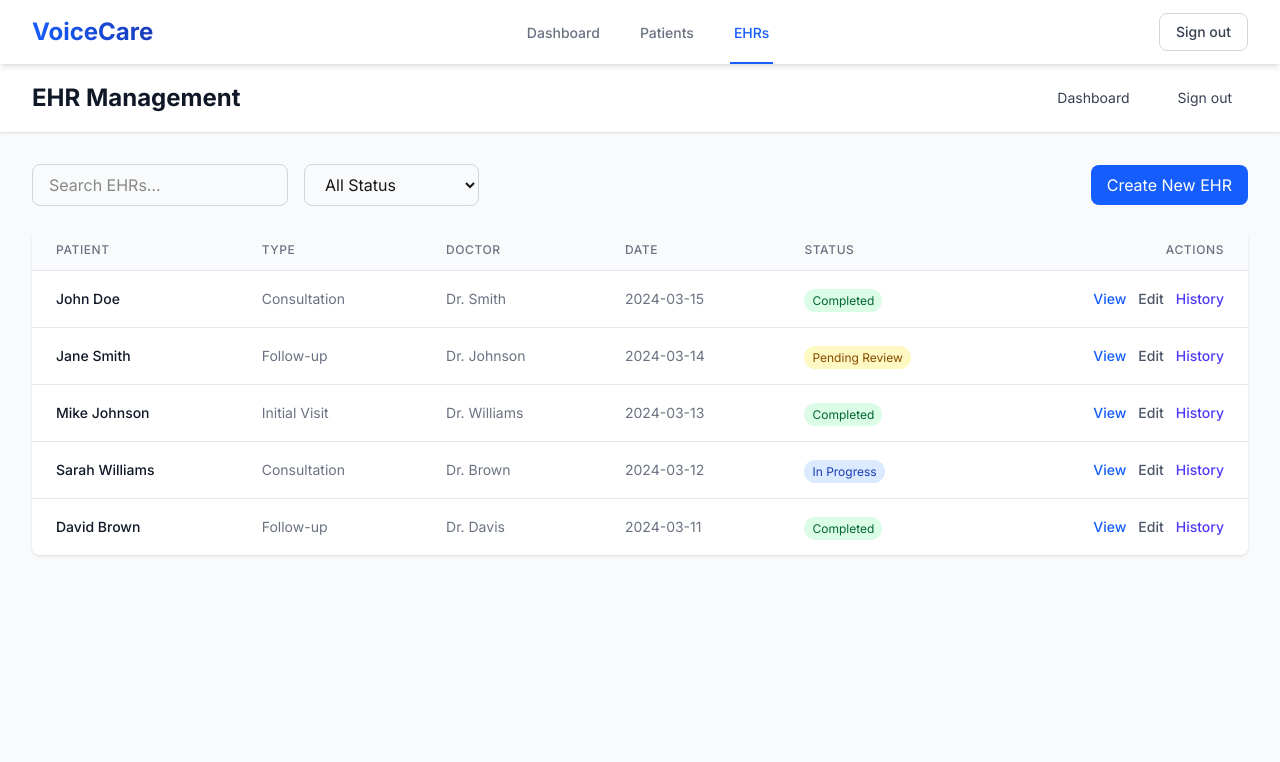
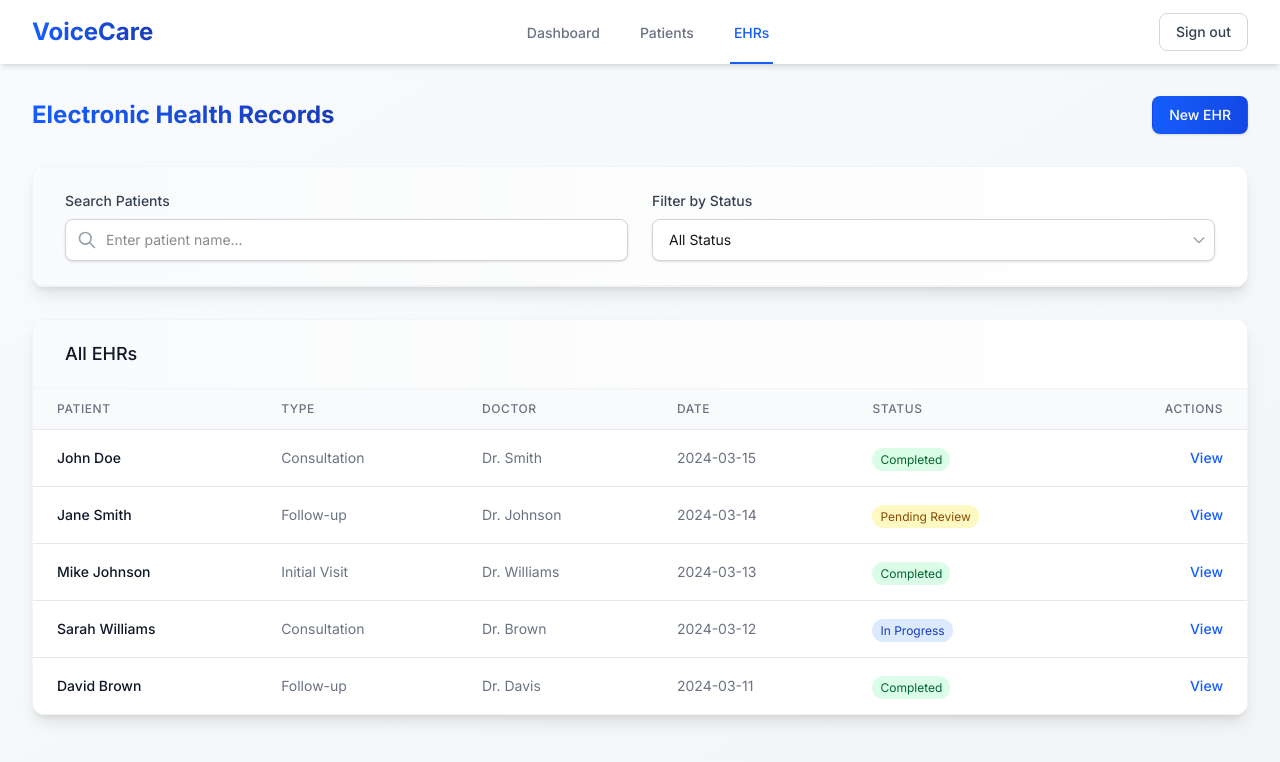
Before and after one commit to Voice-to-EHR-Tietoevry-Oamk/voice-to-ehr, a Next.js app in the folder frontend/: page /ehrs in a window 1280 px wide. Shown: the top 762 px of the page. Built offline with nearby package versions, Linux system fonts and the light colour scheme; sample sign-in values are in the browser's storage.

Commit message:
Revamp EHRsPage layout and styling, enhancing user experience with a gradient background, improved search and filter controls, and a more visually appealing EHRs table. Update button styles and add hover effects for better interactivity.

```diff
--- a/frontend/app/ehrs/page.tsx
+++ b/frontend/app/ehrs/page.tsx
@@ -65,63 +65,76 @@ export default function EhrsPage() {
   }
 
   return (
-    <div className="min-h-screen bg-gray-50">
-      {/* Header */}
-      <header className="bg-white shadow-sm">
-        <div className="max-w-7xl mx-auto px-4 sm:px-6 lg:px-8 py-4 flex justify-between items-center">
-          <h1 className="text-2xl font-bold text-gray-900">EHR Management</h1>
-          <div className="flex space-x-4">
+    <div className="min-h-screen bg-gradient-to-br from-gray-50 to-gray-100">
+      <main className="max-w-7xl mx-auto px-4 sm:px-6 lg:px-8 py-8">
+        {/* Page Title and Actions */}
+        <div className="flex justify-between items-center mb-8">
+          <h1 className="text-2xl font-bold bg-gradient-to-r from-blue-600 to-blue-800 bg-clip-text text-transparent">Electronic Health Records</h1>
           <Link
-              href="/dashboard"
-              className="px-4 py-2 text-sm text-gray-700 hover:text-gray-900"
+            href="/ehrs/new"
+            className="px-4 py-2 text-sm font-medium text-white bg-gradient-to-r from-blue-600 to-blue-700 border border-transparent rounded-lg hover:from-blue-700 hover:to-blue-800 transition-all duration-200 shadow-sm hover:shadow-md"
           >
-              Dashboard
+            New EHR
           </Link>
-            <button
-              onClick={() => {
-                localStorage.removeItem('user');
-                router.push('/');
-              }}
-              className="px-4 py-2 text-sm text-gray-700 hover:text-gray-900"
-            >
-              Sign out
-            </button>
+        </div>
+
+        {/* Filters */}
+        <div className="bg-white shadow-lg rounded-xl overflow-hidden border border-gray-100 hover:shadow-xl transition-shadow duration-300 mb-8">
+          <div className="px-8 py-6 border-b border-gray-100 bg-gradient-to-r from-gray-50 to-white">
+            <div className="flex flex-col sm:flex-row gap-6">
+              <div className="flex-1">
+                <label htmlFor="search" className="block text-sm font-medium text-gray-700 mb-2">
+                  Search Patients
+                </label>
+                <div className="relative">
+                  <div className="absolute inset-y-0 left-0 pl-3 flex items-center pointer-events-none">
+                    <svg className="h-5 w-5 text-gray-400" fill="none" viewBox="0 0 24 24" stroke="currentColor">
+                      <path strokeLinecap="round" strokeLinejoin="round" strokeWidth={2} d="M21 21l-6-6m2-5a7 7 0 11-14 0 7 7 0 0114 0z" />
+                    </svg>
+                  </div>
+                  <input
+                    id="search"
+                    type="text"
+                    placeholder="Enter patient name..."
+                    value={searchTerm}
+                    onChange={(e) => setSearchTerm(e.target.value)}
+                    className="block w-full pl-10 pr-4 py-2.5 border border-gray-300 rounded-lg shadow-sm focus:ring-2 focus:ring-blue-500 focus:border-blue-500 sm:text-sm bg-white transition-colors duration-200"
+                  />
                 </div>
               </div>
-      </header>
-
-      <main className="max-w-7xl mx-auto px-4 sm:px-6 lg:px-8 py-8">
-        {/* Controls */}
-        <div className="mb-6 flex flex-col sm:flex-row justify-between items-center space-y-4 sm:space-y-0">
-          <div className="flex space-x-4 w-full sm:w-auto">
-            <input
-              type="text"
-              placeholder="Search EHRs..."
-              value={searchTerm}
-              onChange={(e) => setSearchTerm(e.target.value)}
-              className="flex-1 sm:w-64 px-4 py-2 border border-gray-300 rounded-lg focus:ring-2 focus:ring-blue-500 focus:border-blue-500"
-            />
+              <div className="flex-1">
+                <label htmlFor="status" className="block text-sm font-medium text-gray-700 mb-2">
+                  Filter by Status
+                </label>
+                <div className="relative">
                   <select
+                    id="status"
                     value={filter}
                     onChange={(e) => setFilter(e.target.value)}
-              className="px-4 py-2 border border-gray-300 rounded-lg focus:ring-2 focus:ring-blue-500 focus:border-blue-500"
+                    className="block w-full pl-4 pr-10 py-2.5 text-base border border-gray-300 rounded-lg shadow-sm focus:ring-2 focus:ring-blue-500 focus:border-blue-500 sm:text-sm bg-white appearance-none transition-colors duration-200"
                   >
                     <option value="all">All Status</option>
                     <option value="completed">Completed</option>
-              <option value="pending review">Pending Review</option>
-              <option value="in progress">In Progress</option>
+                    <option value="pending">Pending Review</option>
+                    <option value="in-progress">In Progress</option>
                   </select>
+                  <div className="absolute inset-y-0 right-0 flex items-center px-2 pointer-events-none">
+                    <svg className="h-4 w-4 text-gray-400" fill="none" viewBox="0 0 24 24" stroke="currentColor">
+                      <path strokeLinecap="round" strokeLinejoin="round" strokeWidth={2} d="M19 9l-7 7-7-7" />
+                    </svg>
                   </div>
-          <Link
-            href="/ehrs/new"
-            className="w-full sm:w-auto px-4 py-2 bg-blue-600 text-white rounded-lg hover:bg-blue-700 focus:outline-none focus:ring-2 focus:ring-offset-2 focus:ring-blue-500"
-          >
-            Create New EHR
-          </Link>
+                </div>
+              </div>
+            </div>
+          </div>
         </div>
 
         {/* EHRs Table */}
-        <div className="bg-white shadow rounded-lg overflow-hidden">
+        <div className="bg-white shadow-lg rounded-xl overflow-hidden border border-gray-100 hover:shadow-xl transition-shadow duration-300">
+          <div className="px-8 py-5 border-b border-gray-100 bg-gradient-to-r from-gray-50 to-white">
+            <h2 className="text-lg font-medium text-gray-900">All EHRs</h2>
+          </div>
+          <div className="overflow-x-auto">
             <table className="min-w-full divide-y divide-gray-200">
               <thead className="bg-gray-50">
                 <tr>
@@ -147,7 +160,7 @@ export default function EhrsPage() {
               </thead>
               <tbody className="bg-white divide-y divide-gray-200">
                 {filteredEhrs.map((ehr) => (
-                <tr key={ehr.id}>
+                  <tr key={ehr.id} className="hover:bg-gray-50 transition-colors">
                     <td className="px-6 py-4 whitespace-nowrap">
                       <div className="text-sm font-medium text-gray-900">{ehr.patientName}</div>
                     </td>
@@ -170,32 +183,19 @@ export default function EhrsPage() {
                       </span>
                     </td>
                     <td className="px-6 py-4 whitespace-nowrap text-right text-sm font-medium">
-                    <div className="flex justify-end space-x-3">
                       <Link
                         href={`/ehr/${ehr.id}`}
-                        className="text-blue-600 hover:text-blue-900"
+                        className="text-blue-600 hover:text-blue-500 transition-colors"
                       >
                         View
                       </Link>
-                      <Link
-                        href={`/ehr/${ehr.id}/edit`}
-                        className="text-gray-600 hover:text-gray-900"
-                      >
-                        Edit
-                      </Link>
-                      <Link
-                        href={`/ehr/${ehr.id}/history`}
-                        className="text-indigo-600 hover:text-indigo-900"
-                      >
-                        History
-                      </Link>
-                    </div>
                     </td>
                   </tr>
                 ))}
               </tbody>
             </table>
           </div>
+        </div>
       </main>
     </div>
   );
```
Lines whose indentation alone changed are shown as unchanged.
